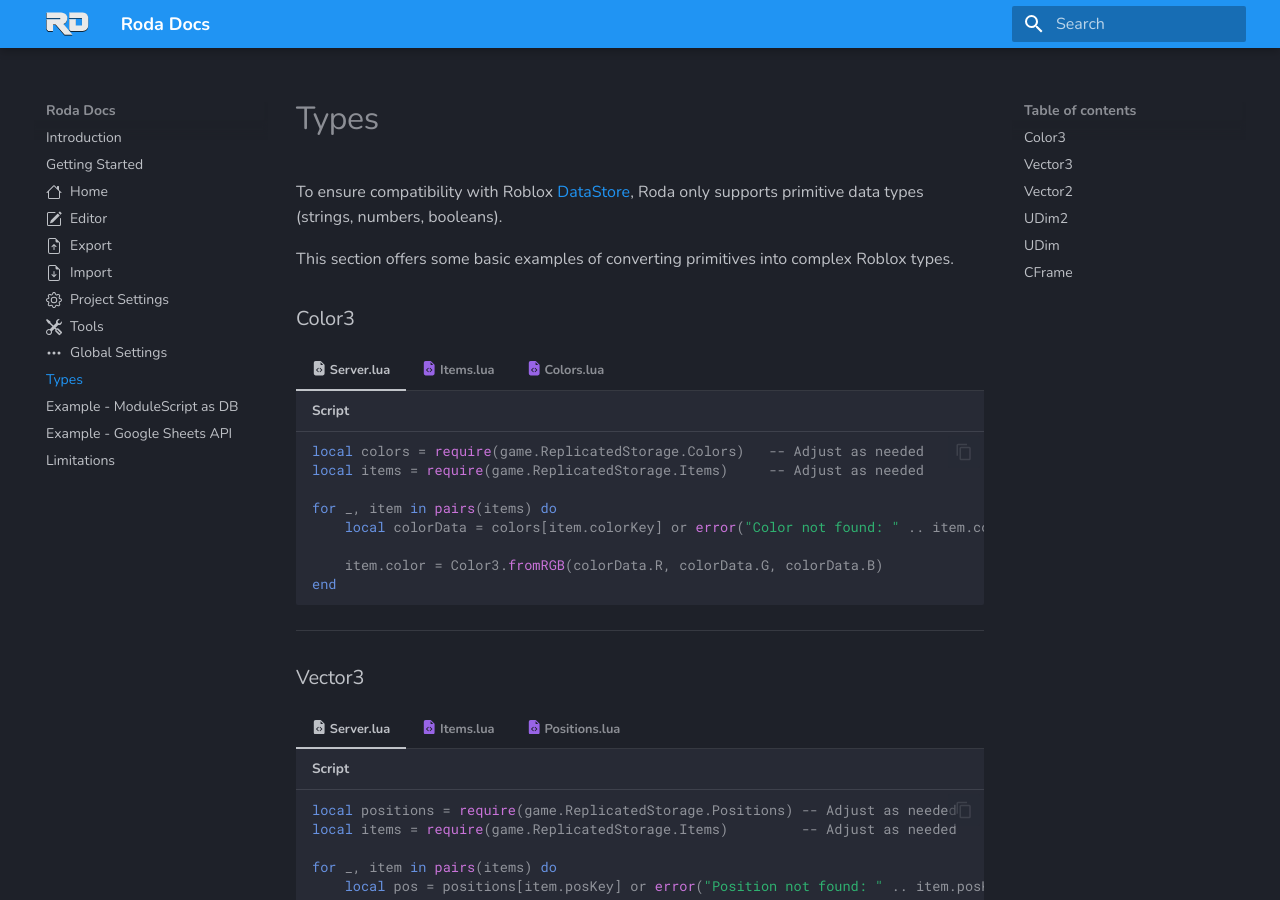
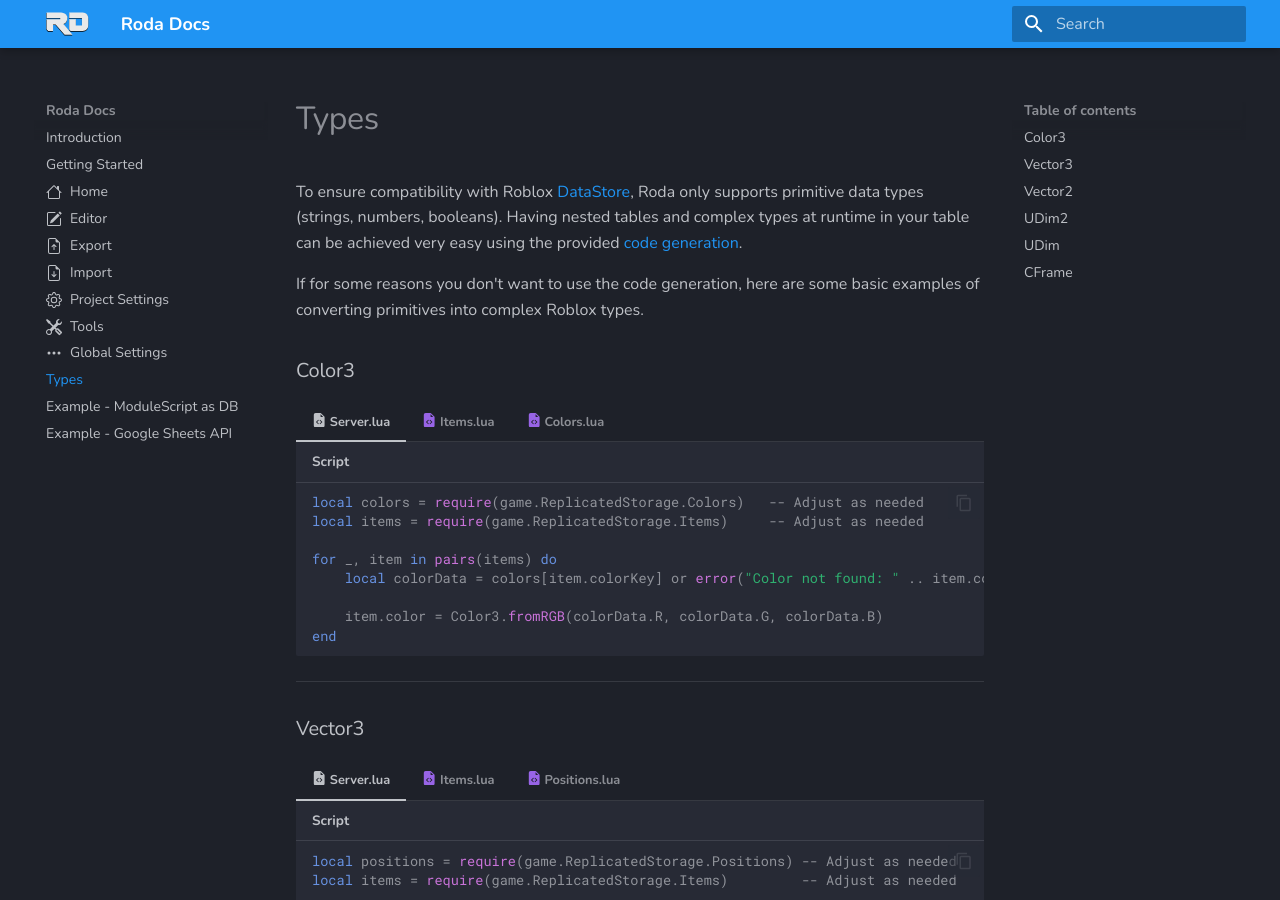
Before and after one commit to mcsdevrbx/roda-docs, an MkDocs documentation site: the page built from docs/pages/examples-complex-types.md, in a window 1280 px wide and 900 px high. Built offline with MkDocs 1.6.1 and Material for MkDocs 9.7.7, drawn with Linux system fonts in a browser that asks for light colours.

Commit message:
add code generation update, no data file size limitation

```diff
--- a/docs/pages/examples-complex-types.md
+++ b/docs/pages/examples-complex-types.md
@@ -1,7 +1,6 @@
-To ensure compatibility with Roblox [DataStore](https://create.roblox.com/docs/reference/engine/classes/DataStore){:target="_blank"}, Roda only supports primitive data types (strings, numbers, booleans).
+To ensure compatibility with Roblox [DataStore](https://create.roblox.com/docs/reference/engine/classes/DataStore){:target="_blank"}, Roda only supports primitive data types (strings, numbers, booleans). Having nested tables and complex types at runtime in your table can be achieved very easy using the provided [code generation](/roda-docs/pages/project-settings#generating-table-assembler-code).
 
-This section offers some basic examples of converting primitives into complex Roblox types.
-
+If for some reasons you don't want to use the code generation, here are some basic examples of converting primitives into complex Roblox types.
 
 ### Color3
 
--- a/mkdocs.yml
+++ b/mkdocs.yml
@@ -31,7 +31,6 @@ nav:
   - Types: pages/examples-complex-types.md
   - Example - ModuleScript as DB: pages/examples-modulescripts-as-database.md
   - Example - Google Sheets API: pages/examples-export-import-gs.md
-  - Limitations: pages/limitations.md
 
 
 
```
Also changed, not shown: docs/index.md (+2 -2 lines), docs/pages/editor.md (+1 -7 lines), docs/pages/limitations.md (deleted, +0 -8 lines), docs/pages/project-settings.md (+13 -0 lines).
